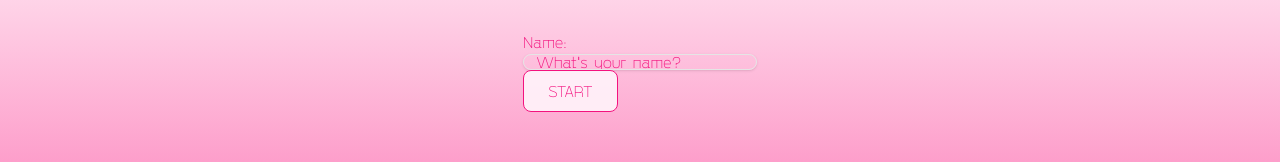
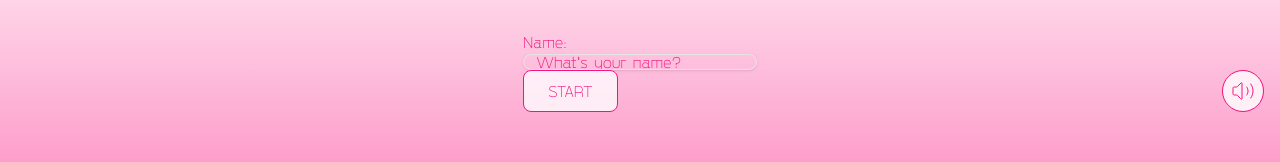
Before and after one commit to scazan/intimate-commons, a Next.js app: page / in a window 1280 px wide. Shown: the part 656-818 px from the top of the page. Built offline with nearby package versions, Linux system fonts and the light colour scheme; no server answers; what elevenlabs would draw is missing.

Commit message:
use audio player and bg sound

```diff
--- a/src/app/layout.tsx
+++ b/src/app/layout.tsx
@@ -2,6 +2,8 @@ import { SiteHeader } from "@/components";
 import "./globals.css";
 import type { Metadata } from "next";
 import localFont from "next/font/local";
+import { LoadingCircle } from "@/components/LoadingCircle";
+import { AudioPlayer } from "@/components/AudioPlayer";
 
 const editorialNew = localFont({
   src: [
@@ -48,6 +50,7 @@ export default function RootLayout({
   return (
     <html lang="en">
       <body className={`${gosha.variable} ${editorialNew.variable} font-serif`}>
+        <AudioPlayer />
         <SiteHeader />
         {children}
       </body>
--- a/src/components/AudioPlayer/index.tsx
+++ b/src/components/AudioPlayer/index.tsx
@@ -1,9 +1,13 @@
-export const AudioPlayer = ({ src }: { src: string }) => {
-  return (
-    <div className="fixed bottom-0 right-0 w-full">
-      <audio controls autoPlay loop className="w-96">
-        <source src={src} />
-      </audio>
-    </div>
-  );
+"use client";
+import { useAudio } from "@/lib/providers/hooks/useAudio";
+import { useEffect } from "react";
+
+export const AudioPlayer = ({ src }: { src?: string }) => {
+  const { AudioToggle, setSrc } = useAudio();
+
+  useEffect(() => {
+    setSrc(src);
+  }, [src]);
+
+  return AudioToggle;
 };
--- /dev/null
+++ b/src/components/LoadingCircle/index.tsx
@@ -0,0 +1,28 @@
+import { cn } from "@/lib/utils";
+
+export function LoadingCircle({
+  dimensions,
+  className,
+}: {
+  dimensions?: string;
+  className?: string;
+}) {
+  return (
+    <svg
+      aria-hidden="true"
+      className={cn(`${dimensions} animate-spin`, className)}
+      viewBox="0 0 100 101"
+      fill="none"
+      xmlns="http://www.w3.org/2000/svg"
+    >
+      <path
+        d="M100 50.5908C100 78.2051 77.6142 100.591 50 100.591C22.3858 100.591 0 78.2051 0 50.5908C0 22.9766 22.3858 0.59082 50 0.59082C77.6142 0.59082 100 22.9766 100 50.5908ZM9.08144 50.5908C9.08144 73.1895 27.4013 91.5094 50 91.5094C72.5987 91.5094 90.9186 73.1895 90.9186 50.5908C90.9186 27.9921 72.5987 9.67226 50 9.67226C27.4013 9.67226 9.08144 27.9921 9.08144 50.5908Z"
+        fill="currentColor"
+      />
+      <path
+        d="M93.9676 39.0409C96.393 38.4038 97.8624 35.9116 97.0079 33.5539C95.2932 28.8227 92.871 24.3692 89.8167 20.348C85.8452 15.1192 80.8826 10.7238 75.2124 7.41289C69.5422 4.10194 63.2754 1.94025 56.7698 1.05124C51.7666 0.367541 46.6976 0.446843 41.7345 1.27873C39.2613 1.69328 37.813 4.19778 38.4501 6.62326C39.0873 9.04874 41.5694 10.4717 44.0505 10.1071C47.8511 9.54855 51.7191 9.52689 55.5402 10.0491C60.8642 10.7766 65.9928 12.5457 70.6331 15.2552C75.2735 17.9648 79.3347 21.5619 82.5849 25.841C84.9175 28.9121 86.7997 32.2913 88.1811 35.8758C89.083 38.2158 91.5421 39.6781 93.9676 39.0409Z"
+        fill="white"
+      />
+    </svg>
+  );
+}
--- a/src/components/QuestionForm/index.tsx
+++ b/src/components/QuestionForm/index.tsx
@@ -1,5 +1,5 @@
 "use client";
-import { useEffect, useState, useRef } from "react";
+import { useEffect, useState } from "react";
 import { useRouter } from "next/navigation";
 import { RadioGroup, Button, Input } from "@/components/base/ui";
 import { Choice, Header2, Header3 } from "@/components";
@@ -7,6 +7,7 @@ import { cn } from "@/lib/utils";
 import { Form, FormControl, FormField, FormItem } from "../base/ui/form";
 import { useForm } from "react-hook-form";
 import { LoaderCircle } from "lucide-react";
+import { LoadingCircle } from "../LoadingCircle";
 
 export const QuestionForm = ({ choices, sessionId, className }) => {
   const router = useRouter();
@@ -176,31 +177,4 @@ export const QuestionForm = ({ choices, sessionId, className }) => {
   );
 };
 
-function LoadingCircle({
-  dimensions,
-  className,
-}: {
-  dimensions?: string;
-  className?: string;
-}) {
-  return (
-    <svg
-      aria-hidden="true"
-      className={cn(`${dimensions} animate-spin`, className)}
-      viewBox="0 0 100 101"
-      fill="none"
-      xmlns="http://www.w3.org/2000/svg"
-    >
-      <path
-        d="M100 50.5908C100 78.2051 77.6142 100.591 50 100.591C22.3858 100.591 0 78.2051 0 50.5908C0 22.9766 22.3858 0.59082 50 0.59082C77.6142 0.59082 100 22.9766 100 50.5908ZM9.08144 50.5908C9.08144 73.1895 27.4013 91.5094 50 91.5094C72.5987 91.5094 90.9186 73.1895 90.9186 50.5908C90.9186 27.9921 72.5987 9.67226 50 9.67226C27.4013 9.67226 9.08144 27.9921 9.08144 50.5908Z"
-        fill="currentColor"
-      />
-      <path
-        d="M93.9676 39.0409C96.393 38.4038 97.8624 35.9116 97.0079 33.5539C95.2932 28.8227 92.871 24.3692 89.8167 20.348C85.8452 15.1192 80.8826 10.7238 75.2124 7.41289C69.5422 4.10194 63.2754 1.94025 56.7698 1.05124C51.7666 0.367541 46.6976 0.446843 41.7345 1.27873C39.2613 1.69328 37.813 4.19778 38.4501 6.62326C39.0873 9.04874 41.5694 10.4717 44.0505 10.1071C47.8511 9.54855 51.7191 9.52689 55.5402 10.0491C60.8642 10.7766 65.9928 12.5457 70.6331 15.2552C75.2735 17.9648 79.3347 21.5619 82.5849 25.841C84.9175 28.9121 86.7997 32.2913 88.1811 35.8758C89.083 38.2158 91.5421 39.6781 93.9676 39.0409Z"
-        fill="currentFill"
-      />
-    </svg>
-  );
-}
-
 export default QuestionForm;
--- a/src/components/Results/index.tsx
+++ b/src/components/Results/index.tsx
@@ -5,6 +5,7 @@ import { ResultsViz } from "./ResultsViz";
 
 export const Results = async ({ results }) => {
   const storyId = results.story.id;
+
   return (
     <div className="flex flex-col gap-12">
       <AudioPlayer
--- /dev/null
+++ b/src/lib/providers/hooks/useAudio.tsx
@@ -0,0 +1,119 @@
+"use client";
+import { cn } from "@/lib/utils";
+import { useEffect, useRef, useState } from "react";
+
+export const useAudio = () => {
+  const [src, setSrc] = useState(null);
+  const [isPlaying, setIsPlaying] = useState(true);
+  const audio = useRef(new Audio());
+  const bgAudio = useRef(new Audio());
+
+  useEffect(() => {
+    bgAudio.current.src = "/IC-Underscore.mp3";
+    bgAudio.current.volume = 0.5;
+    bgAudio.current.oncanplaythrough = () => {
+      bgAudio.current.play();
+    };
+  }, []);
+
+  useEffect(() => {
+    if (src) {
+      audio.current.src = src;
+      audio.current.volume = 1;
+      audio.current.oncanplaythrough = () => {
+        audio.current.play();
+      };
+    }
+  }, [src]);
+
+  useEffect(() => {
+    if (isPlaying) {
+      audio.current.play();
+      audio.current.volume = 1;
+
+      bgAudio.current.play();
+      bgAudio.current.volume = 0.5;
+    } else {
+      audio.current.volume = 0;
+      bgAudio.current.volume = 0;
+    }
+  }, [isPlaying]);
+
+  const AudioToggle = (
+    <div
+      onClick={() => setIsPlaying(!isPlaying)}
+      className={cn("cursor-pointer fixed z-50 bottom-8 right-4")}
+    >
+      {isPlaying ? (
+        <svg
+          width="42"
+          height="42"
+          viewBox="0 0 42 42"
+          fill="none"
+          xmlns="http://www.w3.org/2000/svg"
+        >
+          <rect
+            x="0.5"
+            y="0.5"
+            width="41"
+            height="41"
+            rx="20.5"
+            fill="#FFF7FC"
+            fill-opacity="0.88"
+          />
+          <rect
+            x="0.5"
+            y="0.5"
+            width="41"
+            height="41"
+            rx="20.5"
+            stroke="#F2107C"
+          />
+          <path
+            d="M28.7479 14C30.1652 15.9702 31 18.3876 31 21C31 23.6124 30.1652 26.0298 28.7479 28M24.7453 17C25.5362 18.1338 26 19.5127 26 21C26 22.4872 25.5362 23.8662 24.7453 25M18.6343 13.3657L15.4686 16.5314C15.2957 16.7043 15.2092 16.7908 15.1083 16.8526C15.0188 16.9075 14.9213 16.9479 14.8192 16.9724C14.7041 17 14.5818 17 14.3373 17H12.6C12.0399 17 11.7599 17 11.546 17.109C11.3578 17.2049 11.2049 17.3578 11.109 17.546C11 17.7599 11 18.0399 11 18.6V23.4C11 23.96 11 24.2401 11.109 24.454C11.2049 24.6421 11.3578 24.7951 11.546 24.891C11.7599 25 12.0399 25 12.6 25H14.3373C14.5818 25 14.7041 25 14.8192 25.0276C14.9213 25.0521 15.0188 25.0925 15.1083 25.1473C15.2092 25.2092 15.2957 25.2957 15.4686 25.4686L18.6343 28.6343C19.0627 29.0627 19.2769 29.2769 19.4608 29.2913C19.6203 29.3039 19.7763 29.2393 19.8802 29.1176C20 28.9773 20 28.6744 20 28.0686V13.9314C20 13.3255 20 13.0226 19.8802 12.8824C19.7763 12.7607 19.6203 12.6961 19.4608 12.7086C19.2769 12.7231 19.0627 12.9373 18.6343 13.3657Z"
+            stroke="#F2107C"
+            stroke-linecap="round"
+            stroke-linejoin="round"
+          />
+        </svg>
+      ) : (
+        <svg
+          width="42"
+          height="42"
+          viewBox="0 0 42 42"
+          fill="none"
+          xmlns="http://www.w3.org/2000/svg"
+        >
+          <rect
+            x="0.5"
+            y="0.5"
+            width="41"
+            height="41"
+            rx="20.5"
+            fill="#FFF7FC"
+            fill-opacity="0.88"
+          />
+          <rect
+            x="0.5"
+            y="0.5"
+            width="41"
+            height="41"
+            rx="20.5"
+            stroke="#F2107C"
+          />
+          <path
+            d="M31 18L25 24M25 18L31 24M18.6343 13.3657L15.4686 16.5314C15.2957 16.7043 15.2092 16.7908 15.1083 16.8526C15.0188 16.9075 14.9213 16.9479 14.8192 16.9724C14.7041 17 14.5818 17 14.3373 17H12.6C12.0399 17 11.7599 17 11.546 17.109C11.3578 17.2049 11.2049 17.3578 11.109 17.546C11 17.7599 11 18.0399 11 18.6V23.4C11 23.96 11 24.2401 11.109 24.454C11.2049 24.6421 11.3578 24.7951 11.546 24.891C11.7599 25 12.0399 25 12.6 25H14.3373C14.5818 25 14.7041 25 14.8192 25.0276C14.9213 25.0521 15.0188 25.0925 15.1083 25.1473C15.2092 25.2092 15.2957 25.2957 15.4686 25.4686L18.6343 28.6343C19.0627 29.0627 19.2769 29.2769 19.4608 29.2913C19.6203 29.3039 19.7763 29.2393 19.8802 29.1176C20 28.9773 20 28.6744 20 28.0686V13.9314C20 13.3255 20 13.0226 19.8802 12.8824C19.7763 12.7607 19.6203 12.6961 19.4608 12.7086C19.2769 12.7231 19.0627 12.9373 18.6343 13.3657Z"
+            stroke="#F2107C"
+            stroke-linecap="round"
+            stroke-linejoin="round"
+          />
+        </svg>
+      )}
+    </div>
+  );
+
+  return {
+    AudioToggle,
+    setSrc,
+  };
+};
```
Also changed, not shown: 1 other file (tests, documents, lock files or other folders).
